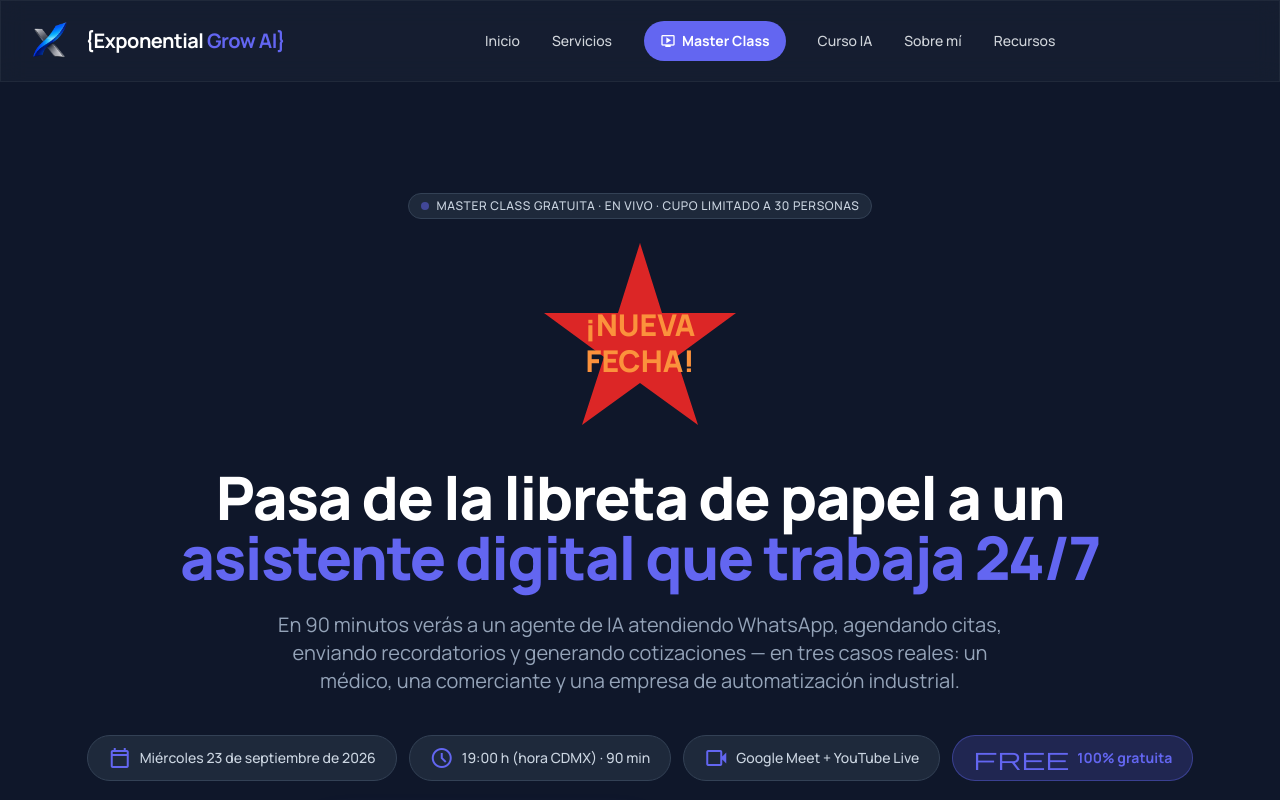
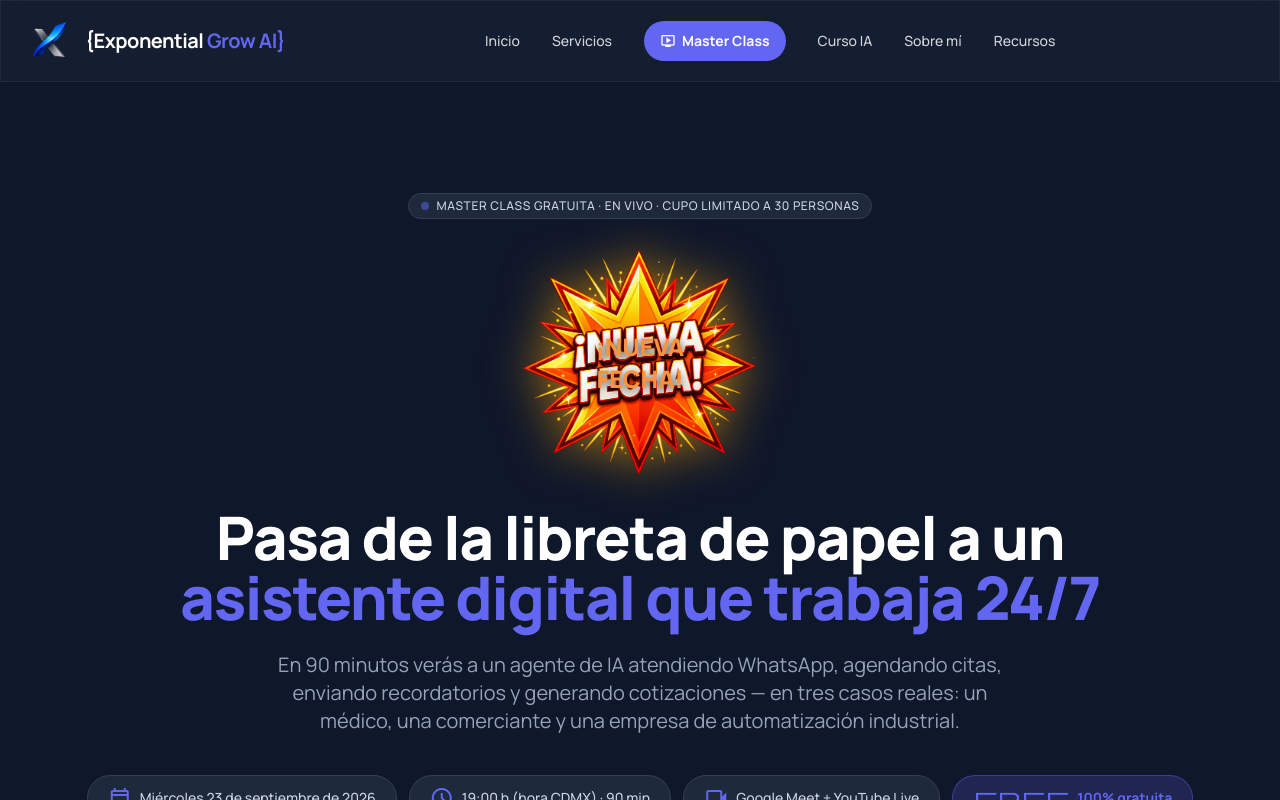
Before and after one commit to randradegh/expgrowai, a React (Vite) app: page /masterclass in a window 1280 px wide. Shown: the top 800 px of the page. Built offline with nearby package versions, Linux system fonts and the light colour scheme.

Commit message:
feat(masterclass): usa imagen estrella_fondo_transparente.png para aviso de nueva fecha

```diff
--- a/src/pages/Masterclass.tsx
+++ b/src/pages/Masterclass.tsx
@@ -102,14 +102,17 @@ export default function Masterclass() {
           </div>
 
           {/* Aviso de nueva fecha — estrella */}
-          <div className="relative mx-auto mb-6 w-[200px] h-[200px] flex items-center justify-center">
-            <div
-              className="absolute inset-0 bg-red-600 shadow-[0_0_40px_rgba(220,38,38,0.7)]"
-              style={{ clipPath: 'polygon(50% 0%, 61% 35%, 98% 35%, 68% 57%, 79% 91%, 50% 70%, 21% 91%, 32% 57%, 2% 35%, 39% 35%)' }}
+          <div className="relative mx-auto mb-6 w-[240px] h-[240px]">
+            <img
+              src="/estrella_fondo_transparente.png"
+              alt="¡Nueva Fecha!"
+              className="w-full h-full object-contain drop-shadow-[0_0_25px_rgba(255,165,0,0.7)]"
             />
-            <div className="relative z-10 text-center leading-tight">
-              <span className="block text-3xl font-black text-orange-400">¡NUEVA</span>
-              <span className="block text-3xl font-black text-orange-400">FECHA!</span>
+            <div className="absolute inset-0 flex items-center justify-center">
+              <div className="text-center leading-tight">
+                <span className="block text-2xl font-black text-orange-400 drop-shadow-[0_2px_4px_rgba(0,0,0,0.8)]">¡NUEVA</span>
+                <span className="block text-2xl font-black text-orange-400 drop-shadow-[0_2px_4px_rgba(0,0,0,0.8)]">FECHA!</span>
+              </div>
             </div>
           </div>
 
```
Also changed, not shown: public/estrella_fondo_transparente.png (added).
